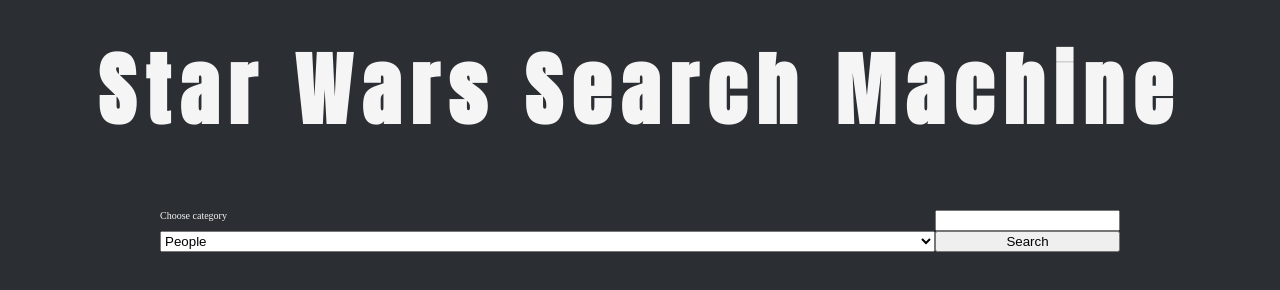
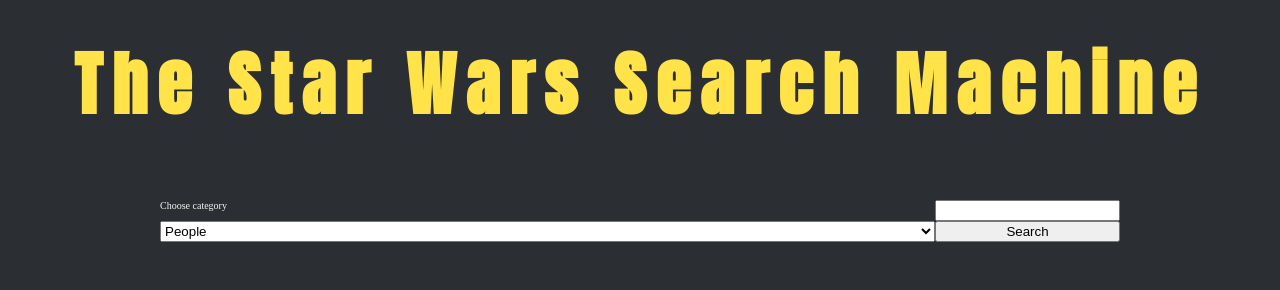
Before and after one commit to KP1976/Star-Wars-API, a website built with webpack: page src/index.html in a window 1280 px wide. Built offline with nearby package versions, Linux system fonts and the light colour scheme.

Commit message:
Change title and his color

```diff
--- a/src/index.html
+++ b/src/index.html
@@ -11,7 +11,7 @@
 
 <body>
   <div class="container">
-    <h1 class="title">Star Wars Search Machine</h1>
+    <h1 class="title">The Star Wars Search Machine</h1>
     <form class="form">
       <label class="form__label">Choose category</label>
       <input type="text" class="form__input">
--- a/src/scss/style.scss
+++ b/src/scss/style.scss
@@ -1,6 +1,7 @@
 :root {
 	--font-headers: 'Anton', sans-serif;
 	--font-color: #f5f5f5;
+	--font-title-color: #ffe348;
 }
 
 *,
@@ -31,8 +32,9 @@
 }
 
 .title {
+	color: var(--font-title-color);
 	font-family: var(--font-headers);
-	font-size: 8rem;
+	font-size: 7rem;
 	letter-spacing: 1rem;
 	line-height: 1;
 	margin: 0;
```
